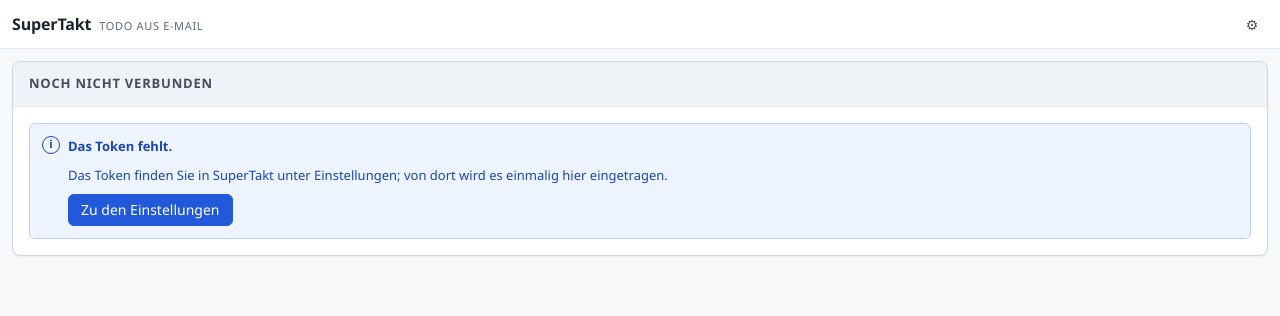
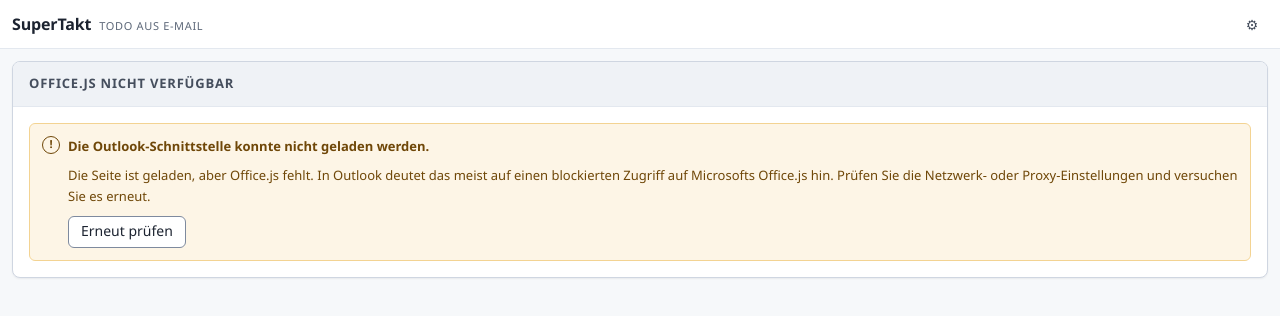
Before and after one commit to KuyomieKurama/SuperTakt, a React (Vite) app in the folder apps/outlook-addin/: page / in a window 1280 px wide. Shown: the top 316 px of the page. Built offline with nearby package versions, Linux system fonts and the light colour scheme.

Commit message:
fix: show actionable Outlook host diagnostics

```diff
--- a/apps/outlook-addin/src/ui/App.tsx
+++ b/apps/outlook-addin/src/ui/App.tsx
@@ -25,7 +25,7 @@
 import { readHost, type HostState } from '../office/host.ts';
 import { EMPTY_MAIL } from '../office/mail.ts';
 import { createSettingsStore, type AddinSettings } from '../settings/store.ts';
-import { Callout, Section, Skeleton } from './Primitives.tsx';
+import { Button, Callout, Section, Skeleton } from './Primitives.tsx';
 import { SettingsView } from './SettingsView.tsx';
 import { TaskPane } from './TaskPane.tsx';
 
@@ -47,6 +47,7 @@
   const store = useMemo(() => createSettingsStore(window.localStorage), []);
   const [settings, setSettings] = useState<AddinSettings>(() => store.read());
   const [host, setHost] = useState<HostState | null>(null);
+  const [hostAttempt, setHostAttempt] = useState(0);
   const [detection, setDetection] = useState<Detection | null>(null);
   const [showSettings, setShowSettings] = useState(false);
 
@@ -75,6 +76,12 @@
     store.noteConnected(new Date().toISOString());
   }, [store]);
 
+  const retryHost = useCallback(() => {
+    setDetection(null);
+    setHost(null);
+    setHostAttempt((current) => current + 1);
+  }, []);
+
   useEffect(() => {
     let cancelled = false;
     void readHost().then((state) => {
@@ -83,7 +90,7 @@
     return () => {
       cancelled = true;
     };
-  }, []);
+  }, [hostAttempt]);
 
   /**
    * Erkennung — **nach** dem Laden der E-Mail und mit dem Muster aus den
@@ -148,6 +155,7 @@
               setShowSettings(true);
             }}
             onConnected={noteConnected}
+            onRetryHost={retryHost}
           />
         )}
       </main>
@@ -162,6 +170,7 @@
   api,
   onOpenSettings,
   onConnected,
+  onRetryHost,
 }: {
   readonly host: HostState | null;
   readonly detection: Detection | null;
@@ -169,6 +178,7 @@
   readonly api: ApiClient;
   readonly onOpenSettings: () => void;
   readonly onConnected: () => void;
+  readonly onRetryHost: () => void;
 }) {
   if (host === null) {
     return (
@@ -178,15 +188,33 @@
     );
   }
 
-  if (host.kind === 'no_host') {
-    // Der Fall im Browser während der Entwicklung — und der Fall, in dem der
-    // Aufgabenbereich außerhalb von Outlook geöffnet wurde. Kein Fehler,
-    // sondern eine Erklärung; die Einstellungen bleiben erreichbar.
+  if (host.kind === 'office_js_unavailable') {
     return (
-      <Section title="Kein Outlook">
-        <Callout tone="info" title="Dieser Bereich läuft außerhalb von Outlook.">
-          Betreff und Text einer E-Mail stehen deshalb nicht zur Verfügung. Die Einstellungen oben
-          rechts lassen sich trotzdem prüfen und ändern.
+      <Section title="Office.js nicht verfügbar">
+        <Callout
+          tone="warning"
+          title="Die Outlook-Schnittstelle konnte nicht geladen werden."
+          action={<Button onClick={onRetryHost}>Erneut prüfen</Button>}
+        >
+          Die Seite ist geladen, aber Office.js fehlt. In Outlook deutet das meist auf einen
+          blockierten Zugriff auf Microsofts Office.js hin. Prüfen Sie die Netzwerk- oder
+          Proxy-Einstellungen und versuchen Sie es erneut.
+        </Callout>
+      </Section>
+    );
+  }
+
+  if (host.kind === 'office_not_ready') {
+    return (
+      <Section title="Outlook noch nicht bereit">
+        <Callout
+          tone="warning"
+          title="Outlook hat den Aufgabenbereich noch nicht initialisiert."
+          action={<Button onClick={onRetryHost}>Erneut prüfen</Button>}
+        >
+          Office.js ist geladen, aber Outlook hat innerhalb von 15 Sekunden nicht geantwortet.
+          Versuchen Sie es erneut. Bleibt der Zustand bestehen, schließen Sie Outlook vollständig
+          und öffnen Sie es erneut.
         </Callout>
       </Section>
     );
```
